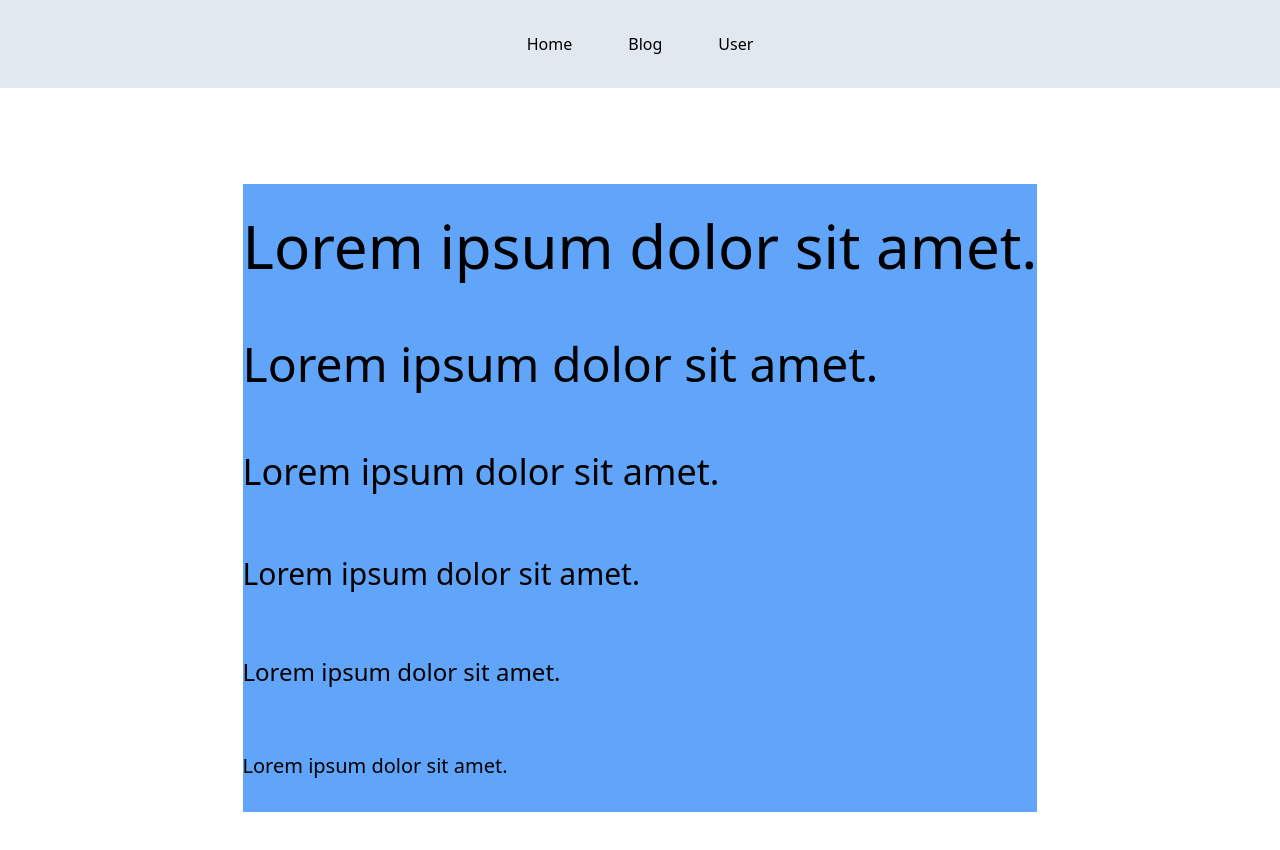
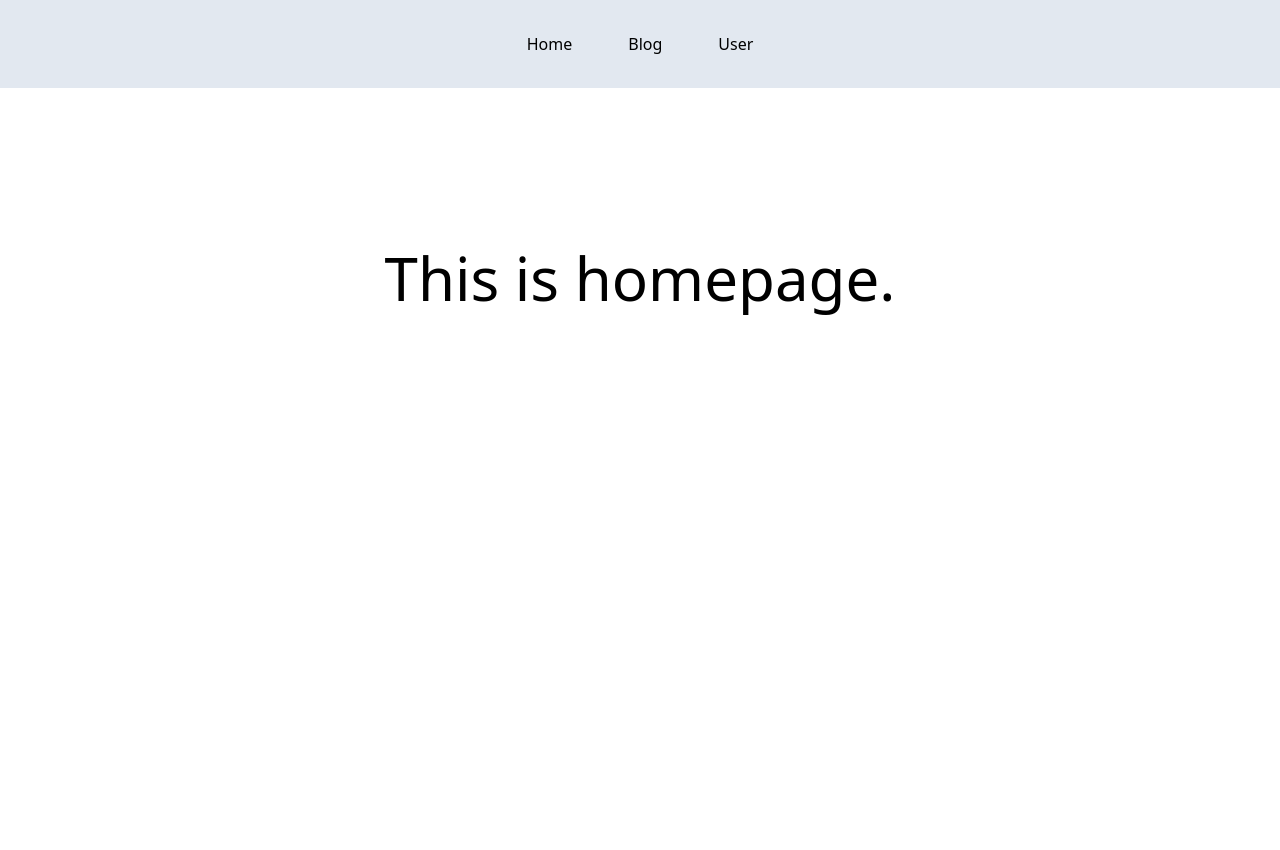
Before and after one commit to ILHAM2134/NextJS-Blog-Synapsis, a Next.js app: page / in a window 1280 px wide. Shown: the top 850 px of the page. Built offline with nearby package versions, Linux system fonts and the light colour scheme.

Commit message:
bug fixing 1

```diff
--- a/src/pages/index.jsx
+++ b/src/pages/index.jsx
@@ -6,13 +6,8 @@ export default function Home() {
   return (
     <>
       <main className={styles.main}>
-        <div className="flex flex-col justify-center bg-blue-400">
-          <h1 className="my-8">Lorem ipsum dolor sit amet.</h1>
-          <h2 className="my-8">Lorem ipsum dolor sit amet.</h2>
-          <h3 className="my-8">Lorem ipsum dolor sit amet.</h3>
-          <h4 className="my-8">Lorem ipsum dolor sit amet.</h4>
-          <h5 className="my-8">Lorem ipsum dolor sit amet.</h5>
-          <h6 className="my-8">Lorem ipsum dolor sit amet.</h6>
+        <div className="flex flex-col justify-center">
+          <h1 className="my-16 text-center">This is homepage.</h1>
         </div>
       </main>
     </>
--- a/src/styles/globals.css
+++ b/src/styles/globals.css
@@ -643,6 +643,16 @@ h6 {
   margin-bottom: 0.5rem;
 }
 
+.my-1 {
+  margin-top: 0.25rem;
+  margin-bottom: 0.25rem;
+}
+
+.my-16 {
+  margin-top: 4rem;
+  margin-bottom: 4rem;
+}
+
 .ml-3 {
   margin-left: 0.75rem;
 }
```
Also changed, not shown: src/pages/blog/[blogDetail].js (+6 -4 lines).
